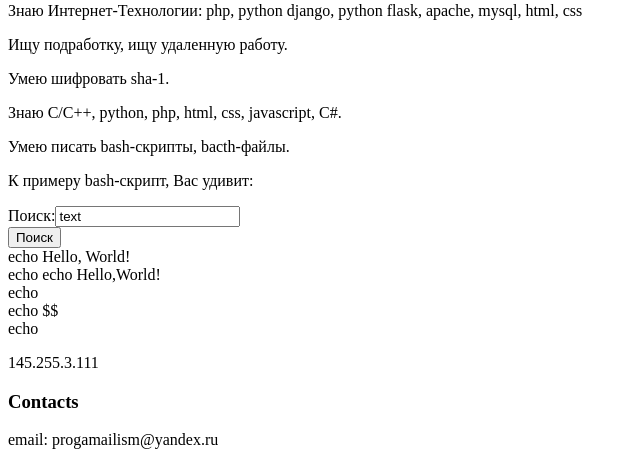
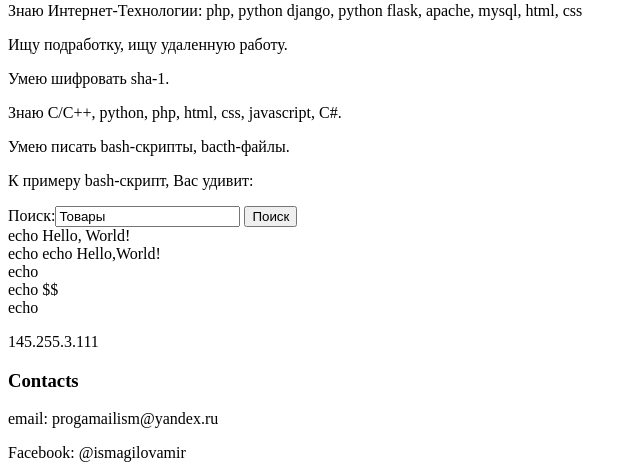
Before and after one commit to planprm/bymerang, a PHP site: page / in a window 1280 px wide. Shown: the part 180-646 px from the top of the page, without its empty margins (0-640 px from the left). Run offline with PHP 8.4, Linux system fonts and the light colour scheme; data that the repository does not hold is empty.

Commit message:
Update index.php

```diff
--- a/index.php
+++ b/index.php
@@ -33,7 +33,7 @@
         echo "<p>Умею писать bash-скрипты, bacth-файлы.</p>";
         echo "<p>К примеру bash-скрипт, Вас удивит:</p>";
         echo '<form method="POST" action="https://helloshop.herokuapp.com">';
-        echo 'Поиск:<input name="search" value="text"></br>';
+        echo 'Поиск:<input name="search" value="Товары"> ';
         echo '<input name="submit" type="submit" value="Поиск"></br>';
         echo '</form>';
         echo "echo Hello, World!</br>";
```
